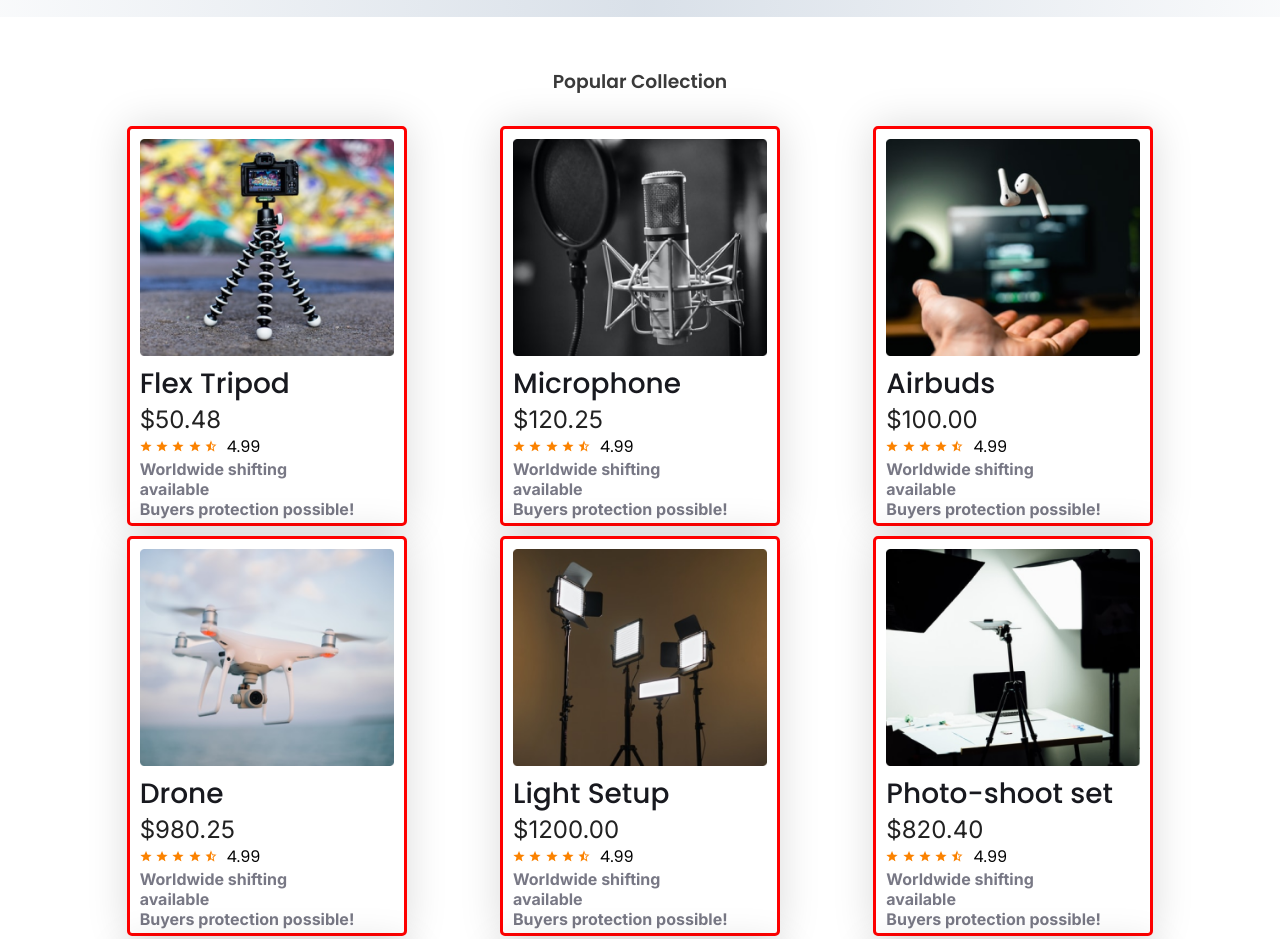
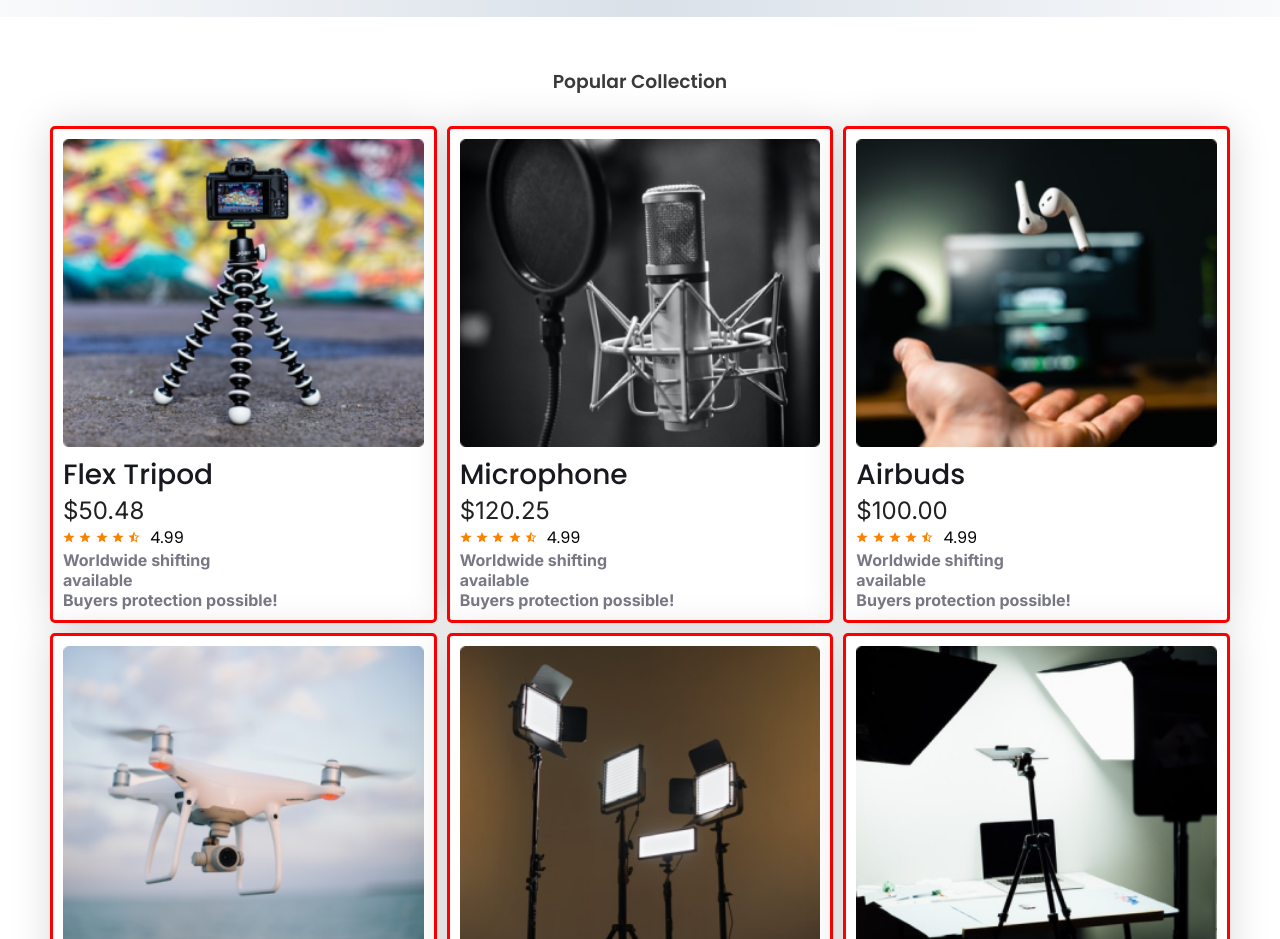
Before and after one commit to MD-SelimReza/Influencer-Gear-Webpage, a plain HTML site: page index.html in a window 1280 px wide. Shown: the part 760-1699 px from the top of the page. Drawn offline with Linux system fonts and the light colour scheme.

Commit message:
Final Debugging

```diff
--- a/styles/influencer.css
+++ b/styles/influencer.css
@@ -10,8 +10,6 @@
 }
 
 body{
-    width: 100%;
-    max-width: 1440px;
     font-family: 'Inter', sans-serif;
     font-family: 'Poppins', sans-serif;
 }
@@ -116,16 +114,16 @@ nav li a{
     text-align: center;
     margin: 0 auto;
     width: 100%;
-    padding: 0 85px;
+    padding: 0 50px;
     display: grid;
     grid-template-columns: repeat(3, 1fr);
-    justify-content: space-between;
+    justify-content: space-evenly;
     align-items: center;
     gap: 10px;
 }
 .popular-collection .popular-collection-card-container .card{
-    width: 280px;
-    height: 400px;
+    width: 100%;
+    height: 100%;
     border-radius: 5px;
     background: #FFF;
     box-shadow: 0px 0px 40px 0px rgba(0, 0, 0, 0.15);
@@ -138,6 +136,7 @@ nav li a{
 }
 .popular-collection .popular-collection-card-container .card .img img{
     width: 100%;
+    object-fit: cover;
 }
 .card-content .card-title{
     color: #18191F;
@@ -190,8 +189,9 @@ nav li a{
 .featured .img-container{
     width: 40%;
 }
-.featured .img-container .img img{
+.featured .img-container img{
     width: 100%;
+
 }
 .featured .featured-content{
     width: 60%;
```
